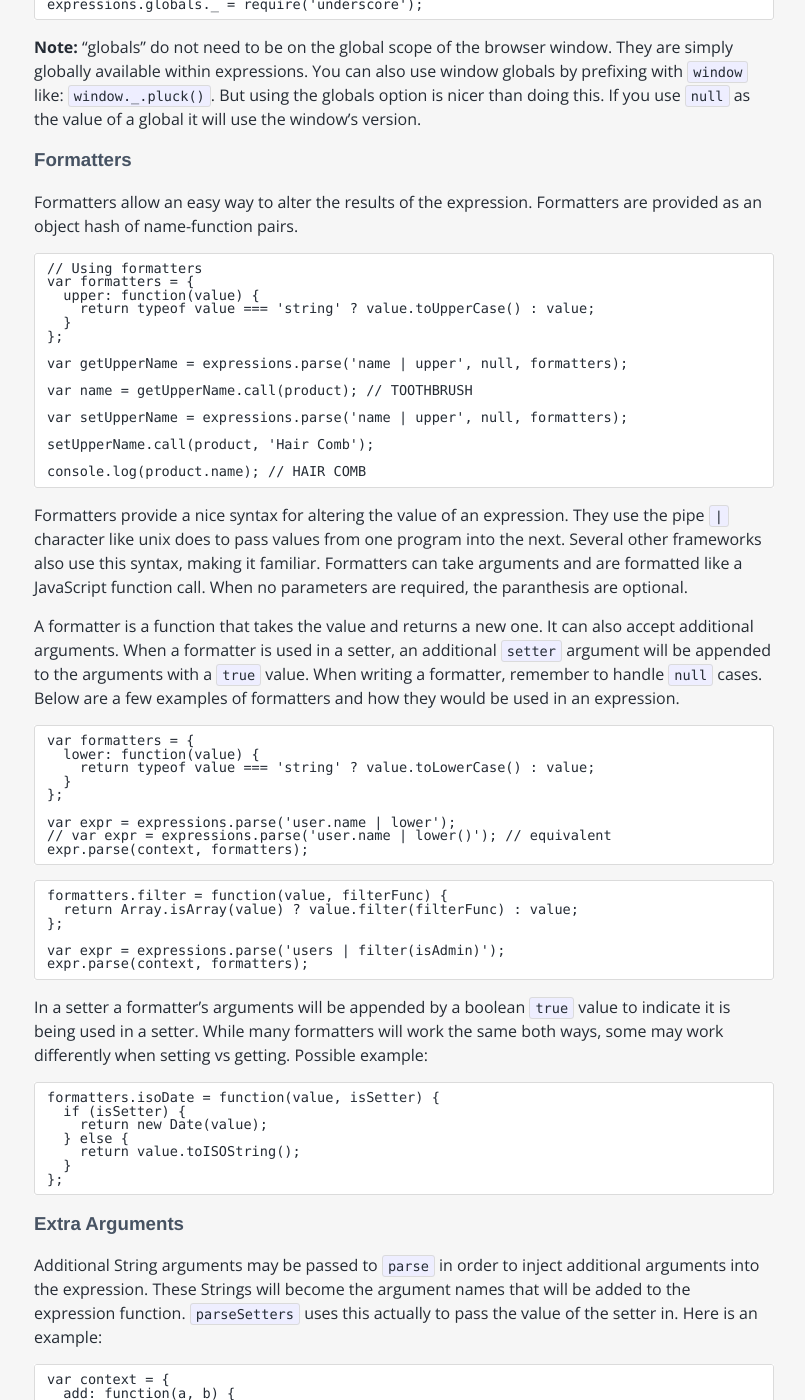
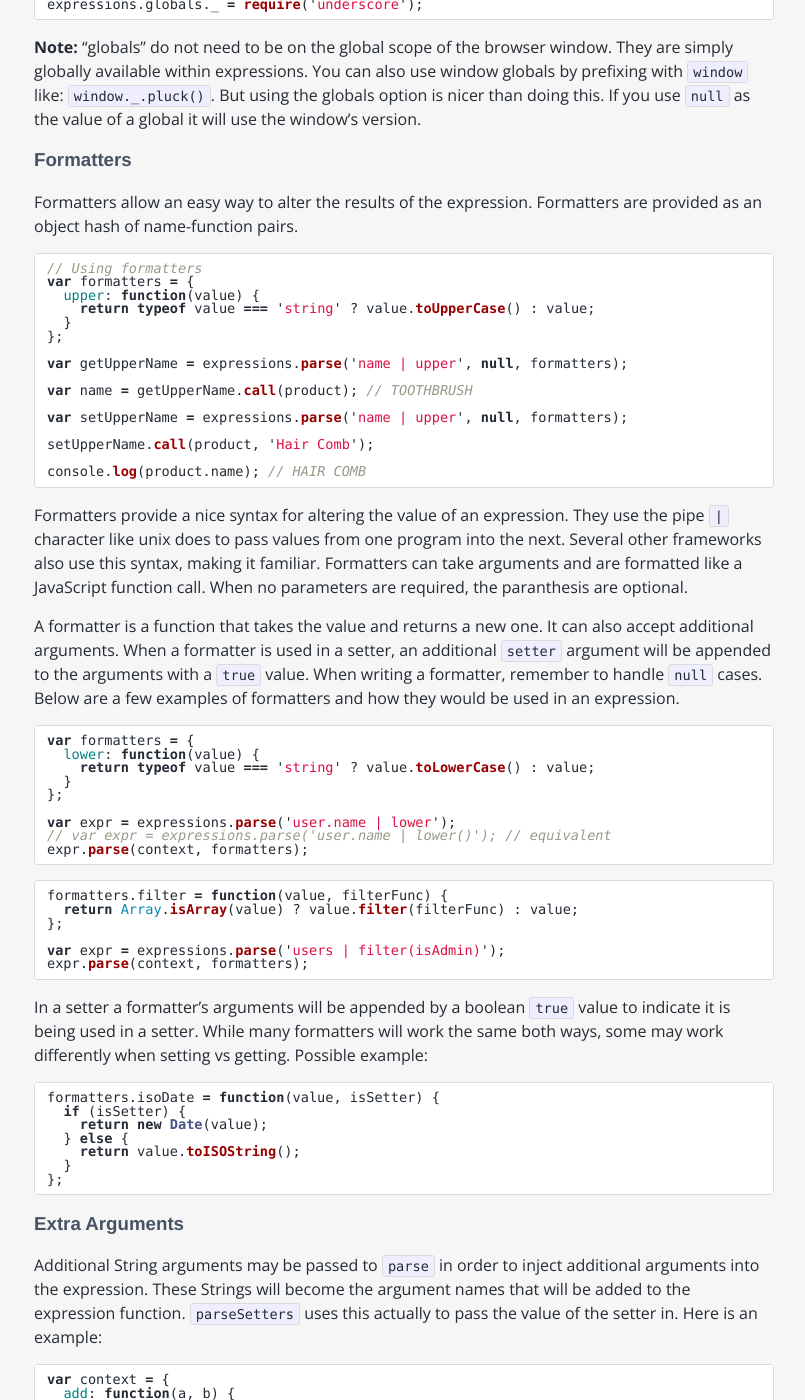
Before and after one commit to chip-js/chip-js.github.io, a Jekyll site: the page built from docs/expressions-js/index.md, in a window 1280 px wide and 1400 px high, scrolled down 1824 px. Shown: the whole window, without its empty margins (236-1041 px from the left). Built offline with Jekyll 4.4.1, drawn with Linux system fonts in a browser that asks for light colours; some web fonts are replaced; some of the changed text lies outside the part shown.

Commit message:
Sync docs from chip-js/expressions-js to docs

````diff
--- a/docs/expressions-js/index.md
+++ b/docs/expressions-js/index.md
@@ -21,7 +21,7 @@ npm install expressions-js
 
 `parse(expr)` will return a function that can be executed against any context and will return the results.
 
-```
+```js
 var user = { name: 'Jacob' };
 var product = { name: 'Toothbrush' };
 
@@ -34,7 +34,7 @@ var productsName = getName.call(product); // Toothbrush
 
 `parseSetter(expr)` will return a function that sets the given value against the called context.
 
-```
+```js
 var setName = expressions.parseSetter('name');
 
 setName.call(user, 'Jac');
@@ -46,7 +46,7 @@ console.log(user.name); // Jac
 All of the following are valid expressions. The rule of thumb is if it can be put on one line as a `return` statement
 it is supported.
 
-```
+```js
 expressions.parse('user.name');
 
 expressions.parse('user.firstName + " " + user.lastName');
@@ -83,7 +83,7 @@ The full available arguments for `parse` and `parseSetter` are as follows:
 Globals are an object to define global variables which should not be prefixed with `this.` (bound to the context the
 expression is running in). For example, if you are using underscore.js you could use it within expressions by adding it
 to `globals`. For example:
-```
+```js
 var expr = expressions.parse('_.map(obj, mapper)', { "_": _ });
 ```
 
@@ -97,7 +97,7 @@ In addition, Expressions.js has some global defaults that you do not need to add
 
 These default `globals` will be merged with the `globals` object provided in `parse`. You can add to these default
 globals to provide functionality to all expressions. Example:
-```
+```js
 expressions.globals._ = require('underscore');
 ```
 
@@ -111,7 +111,7 @@ globals option is nicer than doing this. If you use `null` as the value of a glo
 Formatters allow an easy way to alter the results of the expression. Formatters are provided as an object hash of
 name-function pairs.
 
-```
+```js
 // Using formatters
 var formatters = {
   upper: function(value) {
@@ -140,7 +140,7 @@ formatter is used in a setter, an additional `setter` argument will be appended
 When writing a formatter, remember to handle `null` cases. Below are a few examples of formatters and how they would be
 used in an expression.
 
-```
+```js
 var formatters = {
   lower: function(value) {
     return typeof value === 'string' ? value.toLowerCase() : value;
@@ -152,7 +152,7 @@ var expr = expressions.parse('user.name | lower');
 expr.parse(context, formatters);
 ```
 
-```
+```js
 formatters.filter = function(value, filterFunc) {
   return Array.isArray(value) ? value.filter(filterFunc) : value;
 };
@@ -164,7 +164,7 @@ expr.parse(context, formatters);
 In a setter a formatter's arguments will be appended by a boolean `true` value to indicate it is being used in a setter.
 While many formatters will work the same both ways, some may work differently when setting vs getting. Possible example:
 
-```
+```js
 formatters.isoDate = function(value, isSetter) {
   if (isSetter) {
     return new Date(value);
@@ -180,7 +180,7 @@ formatters.isoDate = function(value, isSetter) {
 Additional String arguments may be passed to `parse` in order to inject additional arguments into the expression. These
 Strings will become the argument names that will be added to the expression function. `parseSetters` uses this actually
 to pass the value of the setter in. Here is an example:
-```
+```js
 var context = {
   add: function(a, b) {
     return a + b;
@@ -202,20 +202,20 @@ be a bit complex to achieve this goal, but this blackboxed complexity simplifies
 
 We'll start with the most basic example and work up.
 
-```
+```js
 expressions.parse('name');
 ```
 creates
-```
+```js
 function() {
   return this.name;
 }
 ```
-```
+```js
 expressions.parseSetter('name');
 ```
 creates
-```
+```js
 function(_value_) {
   this.name = _value_;
 }
@@ -238,21 +238,21 @@ We can find inspiration from CoffesScript's (and Ruby's) syntax `user?.name` whe
 defined. In Expressions.js, every chained property has an implicit `?` there, so you never have to worry about null
 properties. But you will still get exceptions when your own code has errors in it.
 
-```
+```js
 expressions.parse('user.name');
 ```
 creates
-```
+```js
 function() {
   var _ref1;
   return (_ref1 = this.user) == null ? void 0 : _ref1.name;
 }
 ```
-```
+```js
 expressions.parseSetter('user.name');
 ```
 creates
-```
+```js
 function(value) {
   var _ref1;
   (_ref1 = this.user) == null ? void 0 : (_ref1.name = value);
@@ -267,12 +267,12 @@ thrown from the user's code helping them find bugs easily.
 Moving on to how globals and formatters work is much simpler. They are added to the arguments of the function and
 referenced within the function from their object.
 
-```
+```js
 var globals = { moment: require('moment') };
 expression.parse('moment(friend.birthday).format()', globals);
 ```
 creates
-```
+```js
 function(_globals_) {
   var _ref1, _ref2;
   return _globals_.moment == null ? void 0 : (_ref2 = _globals_.moment((_ref1 = this.friend) == null ? void 0: _ref1.birthday)) == null ? void 0 : _ref2.format();
@@ -282,11 +282,11 @@ function(_globals_) {
 While the function is really starting to get hard to read, the main thing to note is that `_globals_` is passed in and
 anything that is on that object is called from `_globals_` rather than `this`. Formatting is similar.
 
-```
+```js
 expression.parse('group.members | filter(isAdmin)');
 ```
 creates
-```
+```js
 function(_formatters_) {
   var _ref1;
   return _formatters_.filter.call(this, (_ref1 = this.user) == null ? void 0 : _ref1.name, this.isAdmin);
````
